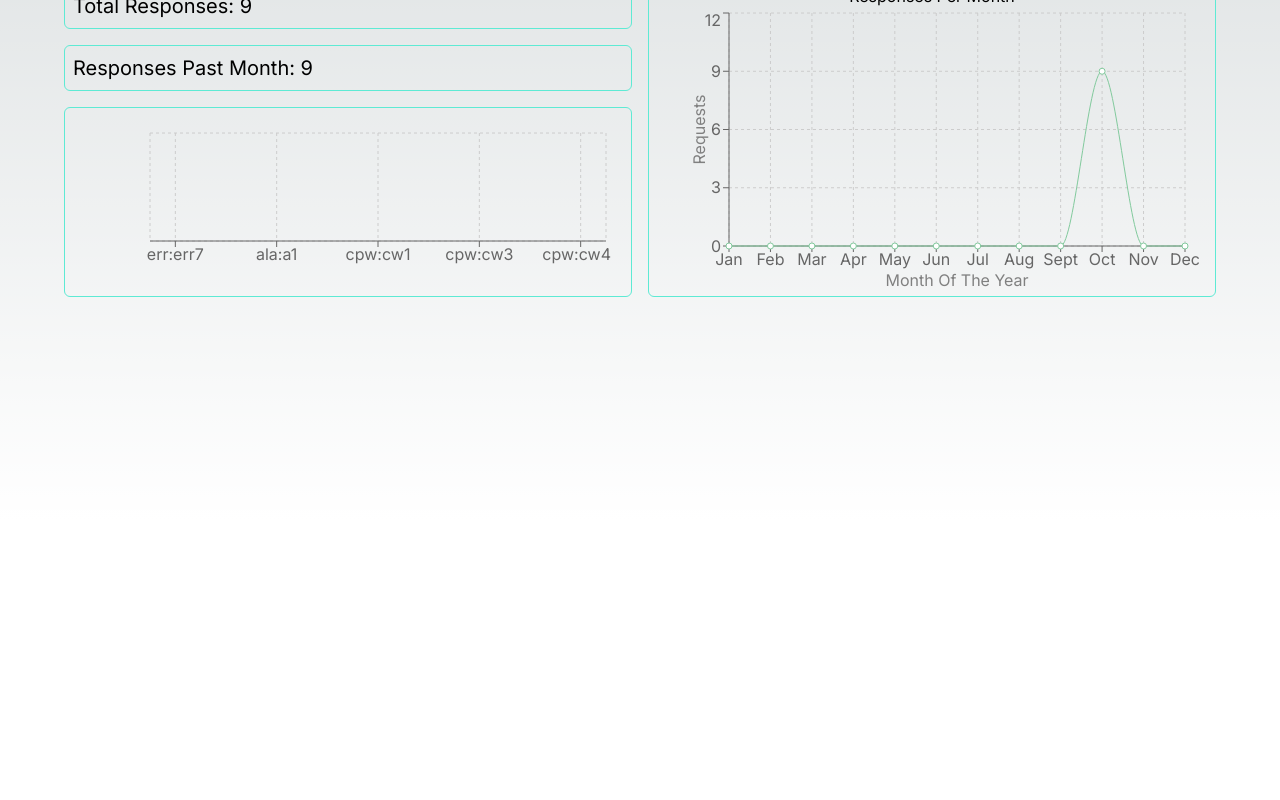
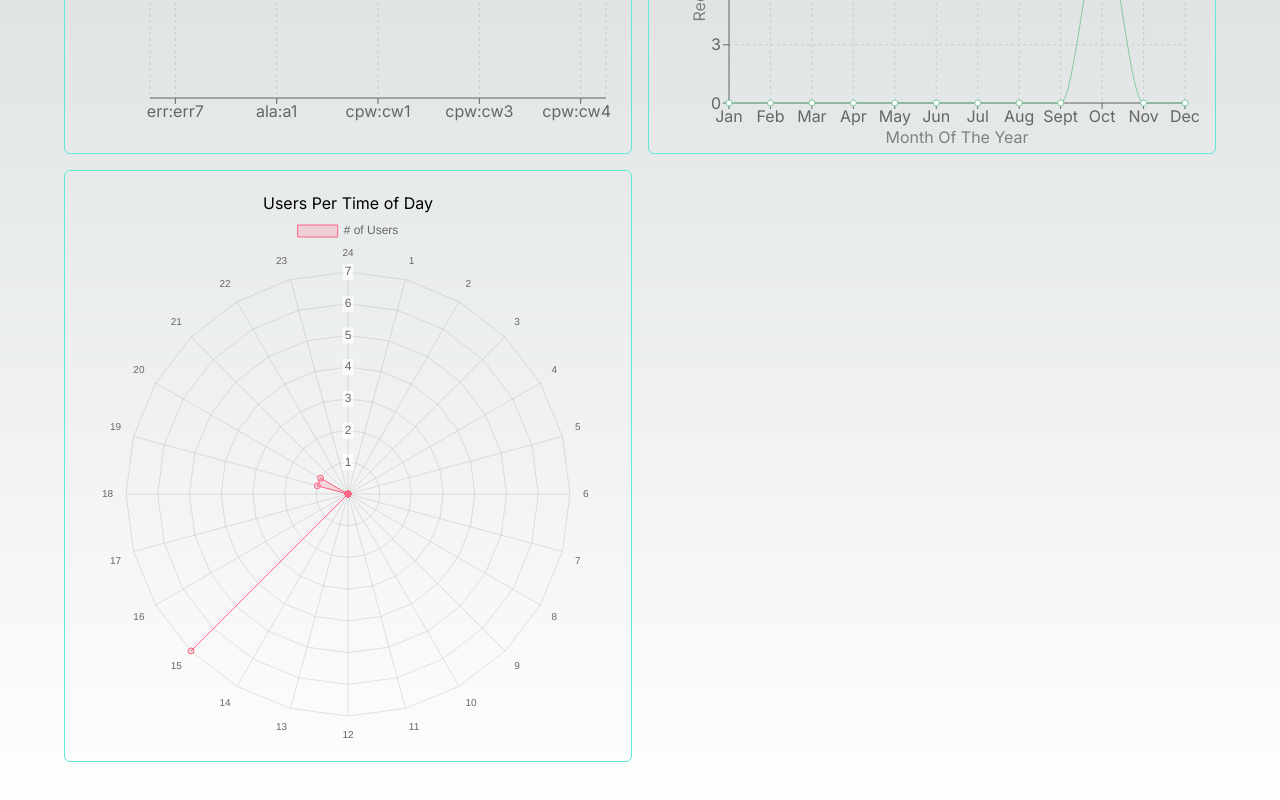
Before and after one commit to hcs-t4sg/eng-f23-community-response-works2, a Next.js app: page /dataDashboard in a window 1280 px wide. Shown: the part 280-1080 px from the top of the page. Before the commit the page ends 800 px from the top, so only its background shows below. Built offline with nearby package versions, Linux system fonts and the light colour scheme.

Commit message:
integrated radial graph

```diff
--- a/package.json
+++ b/package.json
@@ -9,8 +9,10 @@
     "lint": "next lint"
   },
   "dependencies": {
+    "chart.js": "^4.4.0",
     "next": "13.5.5",
     "react": "^18",
+    "react-chartjs-2": "^5.2.0",
     "react-dom": "^18",
     "recharts": "^2.9.2"
   },
--- /dev/null
+++ b/src/app/dataDashboard/components/RequestByTimeOfDay.tsx
@@ -0,0 +1,52 @@
+import React from 'react';
+import { request } from '../requests';
+
+import {
+  Chart as ChartJS,
+  RadialLinearScale,
+  PointElement,
+  LineElement,
+  Filler,
+  Tooltip,
+  Legend,
+} from 'chart.js';
+import { Radar } from 'react-chartjs-2';
+
+ChartJS.register(
+  RadialLinearScale,
+  PointElement,
+  LineElement,
+  Filler,
+  Tooltip,
+  Legend
+);
+
+
+export default function RequestByTimeOfDay(
+  {dashboardData}:
+  {dashboardData: request[] | undefined}
+  ) {
+    var data = [0,0,0,0,0,0,0,0,0,0,0,0,0,0,0,0,0,0,0,0,0,0,0,0]
+    dashboardData?.forEach(function (request) {
+      if (request.createdAt) {
+        let hr = new Date(request.createdAt).getHours();
+        data[hr % 24]++;
+      }
+    });
+    const radial_data = {
+        labels: [24,1,2,3,4,5,6,7,8,9,10,11,12,13,14,15,16,17,18,19,20,21,22,23],
+        datasets: [
+          {
+            label: '# of Users',
+            data: data,
+            backgroundColor: 'rgba(255, 99, 132, 0.2)',
+            borderColor: 'rgba(255, 99, 132, 1)',
+            borderWidth: 1,
+          },
+        ],
+      };
+  return <>
+    <h3 className='w-full text-center'>Users Per Time of Day</h3>
+    <Radar data={radial_data} />
+  </>;
+}
--- a/src/app/dataDashboard/page.tsx
+++ b/src/app/dataDashboard/page.tsx
@@ -4,7 +4,7 @@ import React, { useEffect, useState } from 'react';
 import { request, requests_mock_response } from './requests';
 import RequestsPerMonth from './components/RequestsPerMonth';
 import RequestsByType from './components/RequestsByType';
-
+import RequestByTimeOfDay from "./components/RequestByTimeOfDay";
 // Example function to show how an API might behave
 async function queryExampleAPI(querystring: string) {
 
@@ -84,6 +84,11 @@ function DataDashboard() {
           <RequestsByType dashboardData={dashboardData} />
         </div>
 
+         {/* Radial chart - Div for requests over time */}
+         <div className='border border-teal-300 rounded-md row-span-2 col-span-2 p-5'>
+          <RequestByTimeOfDay dashboardData={dashboardData} />
+        </div>
+
         {/* Side bar chart ordered by size - Div for responses by crisis type */}
 
         {/* Responses by location will be given here */}
--- a/tsconfig.json
+++ b/tsconfig.json
@@ -8,7 +8,7 @@
     "noEmit": true,
     "esModuleInterop": true,
     "module": "esnext",
-    "moduleResolution": "bundler",
+    "moduleResolution": "node",
     "resolveJsonModule": true,
     "isolatedModules": true,
     "jsx": "preserve",
```
Also changed, not shown: 1 other file (tests, documents, lock files or other folders).
